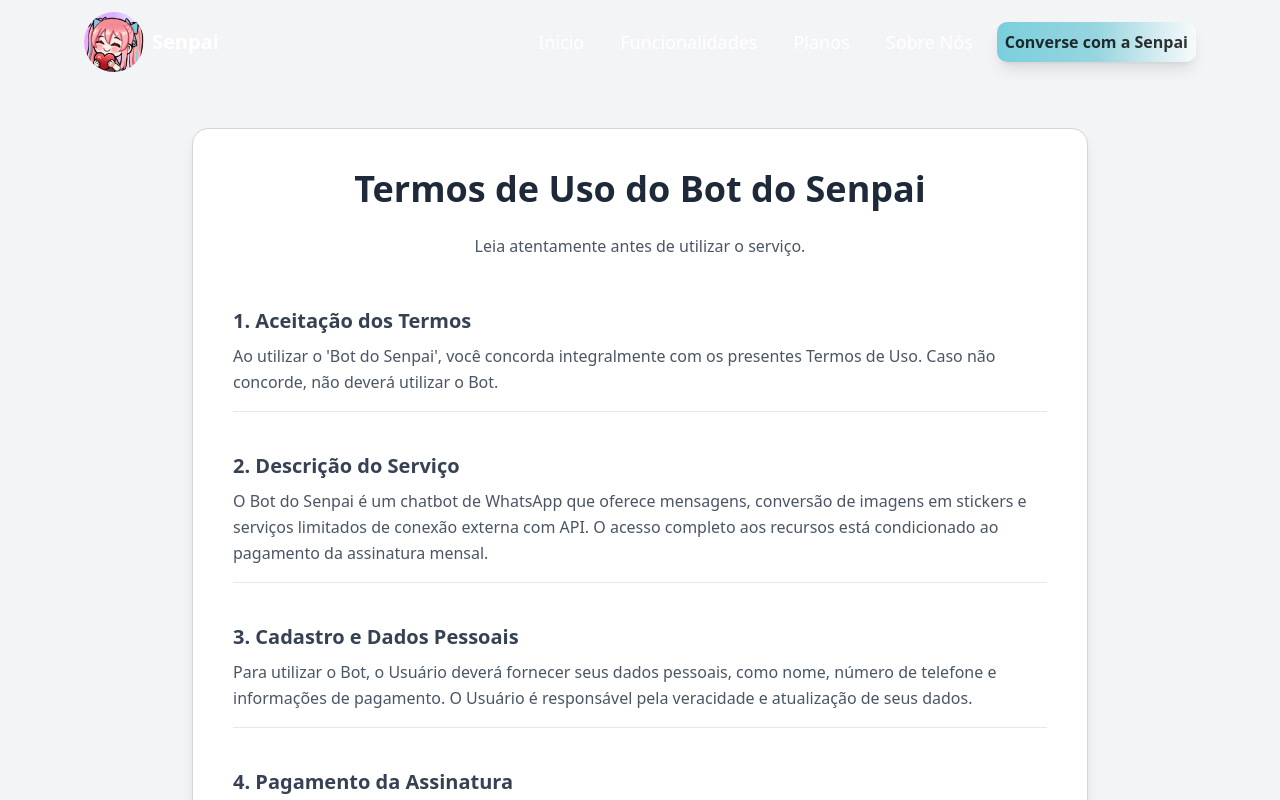
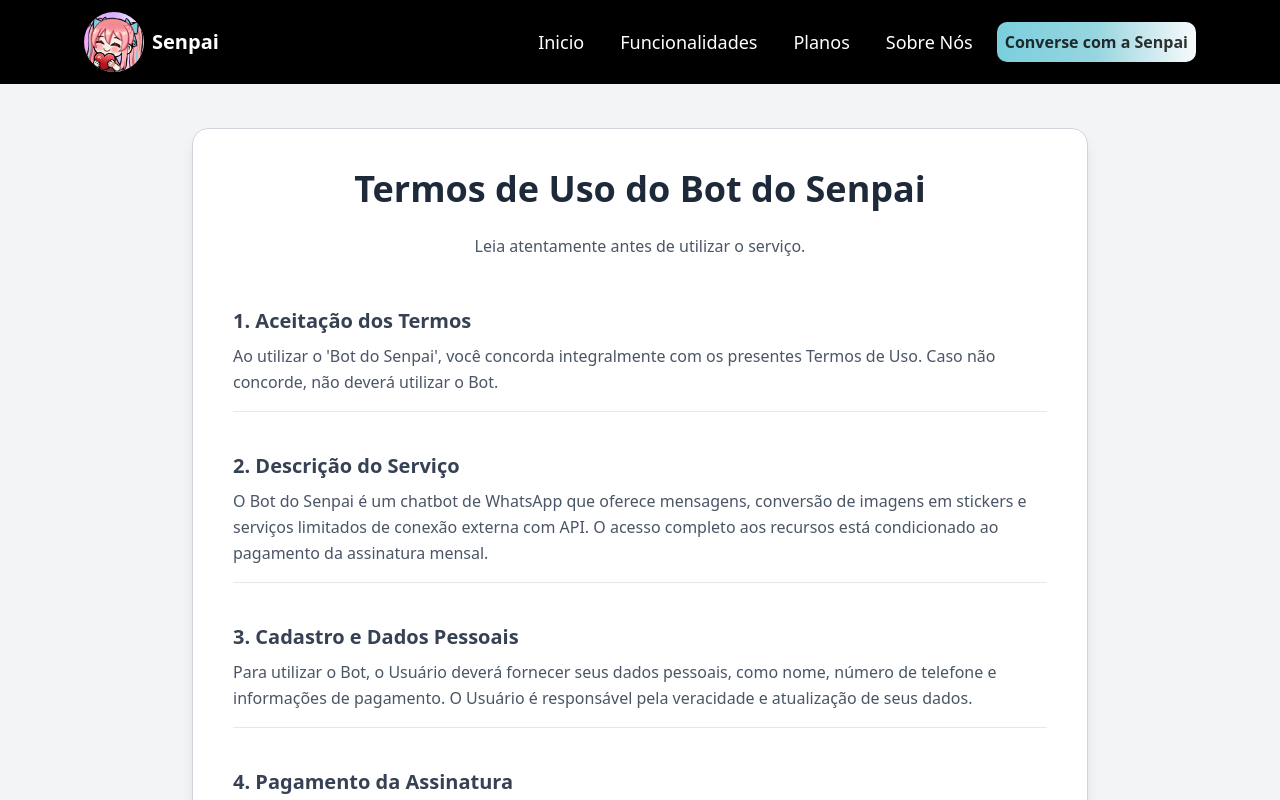
Before and after one commit to PedroMarques391/senpaiLP, a Next.js app: page /termo-de-uso in a window 1280 px wide. Shown: the top 800 px of the page. Built offline with nearby package versions, Linux system fonts and the light colour scheme.

Commit message:
feat: Adicionando nova props em header.

```diff
--- a/src/components/template/header/Header.tsx
+++ b/src/components/template/header/Header.tsx
@@ -4,7 +4,10 @@ import MenuDesktop from "./MenuDesktop"
 import { useEffect, useState } from "react";
 import Mobile from "./Mobile";
 
-export const Header = (): React.JSX.Element => {
+
+type IHeaderProps = { background: string }
+
+export const Header = ({ background }: IHeaderProps): React.JSX.Element => {
     const [isOpen, setIsOpen] = useState<boolean>(false);
     const [scrolled, setScrolled] = useState(false);
 
@@ -23,7 +26,7 @@ export const Header = (): React.JSX.Element => {
 
 
     return (
-        <header className={`text-white py-3 flex justify-center items-center fixed top-0 left-0 transition-colors duration-500 w-full z-30 ${scrolled ? "bg-black/80" : "bg-none"
+        <header className={`text-white py-3 flex justify-center items-center fixed top-0 left-0 transition-colors duration-500 w-full z-30 ${scrolled ? "bg-black/80" : background
             }`}>
             <nav className="w-full max-w-6xl flex justify-between items-center md:mx-5 lg:mx-0 relative px-5 ">
                 <Logo />
```
